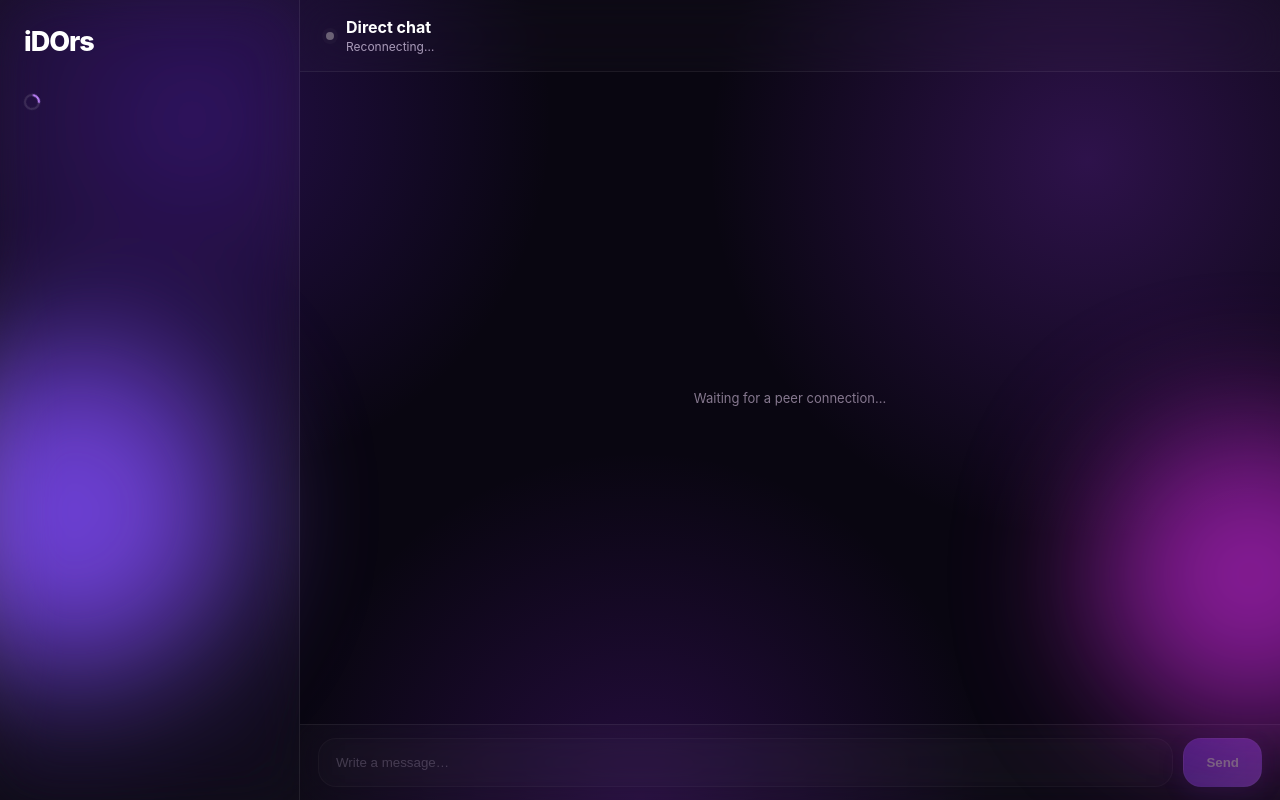
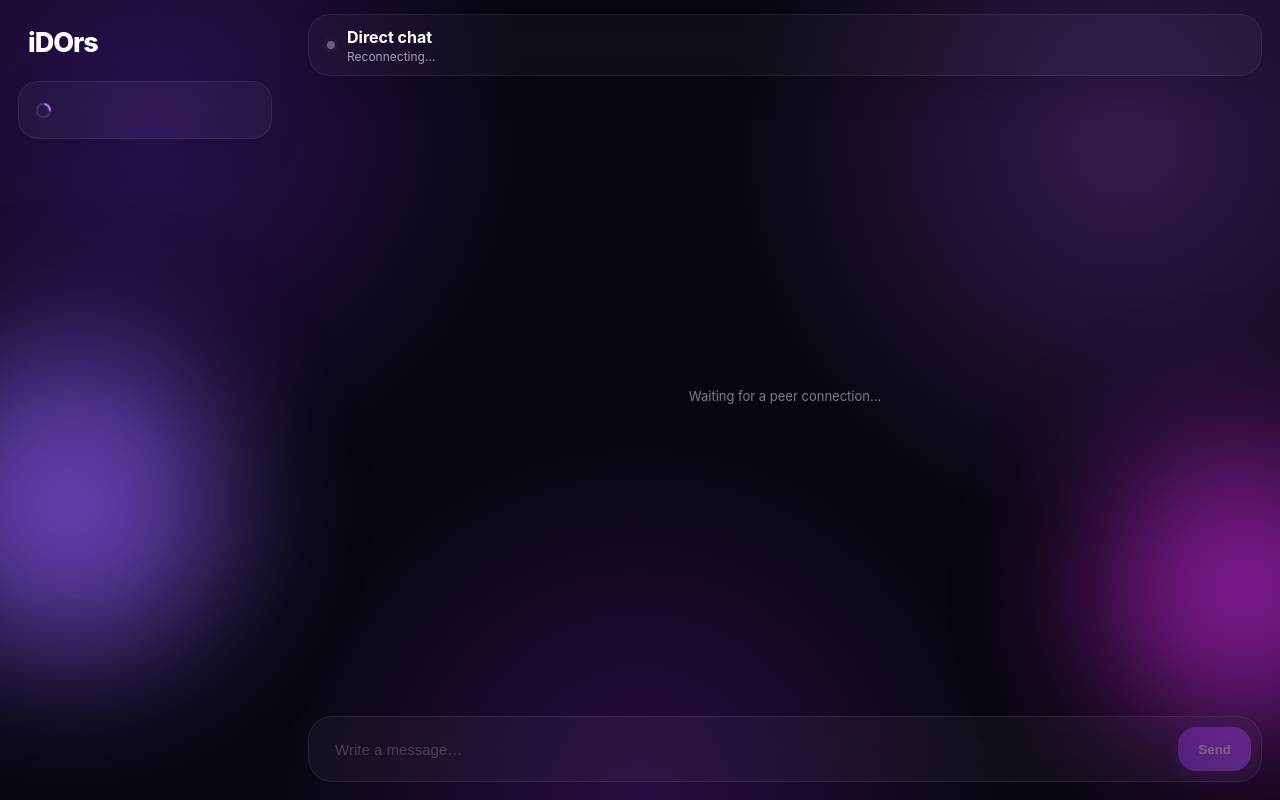
Before and after one commit to Daynighter/idors, a website: page apps/web/index.html in a window 1280 px wide. Drawn offline with Linux system fonts and the light colour scheme.

Commit message:
style: refine glass UI with Apple-like rounded surfaces

```diff
--- a/apps/web/index.html
+++ b/apps/web/index.html
@@ -8,39 +8,39 @@
 *{box-sizing:border-box}
 :root{font-family:Inter,ui-sans-serif,system-ui,-apple-system,BlinkMacSystemFont,"Segoe UI",sans-serif;color:#fff;background:#090611}
 html,body{margin:0;width:100%;height:100%;overflow:hidden}
-body{position:relative;background:radial-gradient(circle at 15% 15%,#5b21b655 0,transparent 28%),radial-gradient(circle at 85% 20%,#9333ea44 0,transparent 30%),radial-gradient(circle at 50% 100%,#7e22ce3d 0,transparent 34%),#090611}
-body:before,body:after{content:"";position:fixed;border-radius:50%;filter:blur(65px);pointer-events:none;opacity:.7;animation:float 12s ease-in-out infinite alternate}
-body:before{width:320px;height:320px;background:#8b5cf6;left:-100px;top:45%}
-body:after{width:280px;height:280px;background:#c026d3;right:-80px;bottom:8%;animation-delay:-4s}
-@keyframes float{from{transform:translate3d(0,0,0) scale(1)}to{transform:translate3d(35px,-25px,0) scale(1.12)}}
-.app{position:relative;width:100%;height:100%;display:grid;grid-template-columns:300px 1fr;overflow:hidden;background:transparent}
-.sidebar{border-right:1px solid #ffffff14;background:#ffffff08;backdrop-filter:blur(28px) saturate(140%);-webkit-backdrop-filter:blur(28px) saturate(140%);display:flex;flex-direction:column}
-.brand{padding:25px 24px;font-size:27px;font-weight:800;letter-spacing:-1px;color:#fff}
-.connection{height:38px;display:flex;align-items:center;padding:0 24px;color:#bbaed1}
-.loader{width:16px;height:16px;border:2px solid #ffffff20;border-top-color:#c084fc;border-radius:50%;animation:spin .7s linear infinite}
+body{position:relative;background:radial-gradient(circle at 12% 15%,#6d28d955 0,transparent 28%),radial-gradient(circle at 88% 18%,#a855f744 0,transparent 30%),radial-gradient(circle at 50% 100%,#7e22ce42 0,transparent 35%),#090611}
+body:before,body:after{content:"";position:fixed;border-radius:50%;filter:blur(70px);pointer-events:none;opacity:.7;animation:float 13s ease-in-out infinite alternate}
+body:before{width:300px;height:300px;background:#8b5cf6;left:-90px;top:45%}
+body:after{width:260px;height:260px;background:#c026d3;right:-70px;bottom:8%;animation-delay:-4s}
+@keyframes float{from{transform:translate3d(0,0,0) scale(1)}to{transform:translate3d(30px,-22px,0) scale(1.1)}}
+.app{position:relative;width:100%;height:100%;display:grid;grid-template-columns:290px 1fr;overflow:hidden;background:transparent}
+.sidebar{padding:18px;background:transparent;display:flex;flex-direction:column;gap:14px}
+.brand{padding:8px 10px;font-size:27px;font-weight:800;letter-spacing:-1px}
+.connection{height:58px;padding:0 17px;display:flex;align-items:center;gap:10px;border:1px solid #ffffff13;border-radius:20px;background:#ffffff09;box-shadow:0 12px 35px #0002;backdrop-filter:blur(24px);-webkit-backdrop-filter:blur(24px)}
+.loader{width:15px;height:15px;border:2px solid #ffffff20;border-top-color:#c084fc;border-radius:50%;animation:spin .7s linear infinite}
 @keyframes spin{to{transform:rotate(360deg)}}
-.peers{overflow:auto;flex:1;padding:10px 8px}
-.peer{padding:13px 14px;border-radius:16px;cursor:pointer;display:flex;align-items:center;gap:12px;transition:.2s;background:transparent}
-.peer:hover,.peer.active{background:#ffffff10}
-.avatar{width:42px;height:42px;border-radius:50%;display:grid;place-items:center;background:linear-gradient(145deg,#a855f7,#6d28d9);box-shadow:0 8px 28px #7c3aed44;color:#fff;font-weight:800}
-.peer-name{font-weight:650}.peer-state{font-size:11px;color:#b8acc8;margin-top:2px}
-.chat{position:relative;display:grid;grid-template-rows:72px 1fr 76px;min-width:0;background:transparent}
-.head{padding:0 26px;border-bottom:1px solid #ffffff10;display:flex;align-items:center;gap:12px;background:#ffffff05;backdrop-filter:blur(24px);-webkit-backdrop-filter:blur(24px)}
+.peers{overflow:auto;flex:1;display:flex;flex-direction:column;gap:10px;padding:2px}
+.peer{padding:13px;border:1px solid #ffffff12;border-radius:20px;cursor:pointer;display:flex;align-items:center;gap:12px;background:#ffffff08;box-shadow:0 10px 28px #00018;backdrop-filter:blur(22px);-webkit-backdrop-filter:blur(22px);transition:.2s}
+.peer:hover,.peer.active{background:#ffffff12;border-color:#ffffff20;transform:translateY(-1px)}
+.avatar{width:42px;height:42px;border-radius:14px;display:grid;place-items:center;background:linear-gradient(145deg,#a855f7,#6d28d9);box-shadow:0 8px 25px #7c3aed44;color:#fff;font-weight:800}
+.peer-name{font-weight:650}.peer-state{font-size:11px;color:#b8acc8;margin-top:3px}
+.chat{position:relative;display:grid;grid-template-rows:76px 1fr 84px;min-width:0;background:transparent}
+.head{margin:14px 18px 0;padding:0 18px;border:1px solid #ffffff12;border-radius:22px;display:flex;align-items:center;gap:12px;background:#ffffff08;box-shadow:0 12px 35px #0002;backdrop-filter:blur(24px);-webkit-backdrop-filter:blur(24px)}
 .head-info{min-width:0}.title{font-weight:750}.subtitle{font-size:12px;color:#a99bb9;margin-top:2px}
 .status-dot{width:8px;height:8px;border-radius:50%;background:#6b6175;box-shadow:0 0 0 4px #ffffff06}.status-dot.online{background:#c084fc;box-shadow:0 0 14px #c084fc}
-.messages{padding:28px;overflow:auto;background:transparent;scroll-behavior:smooth}
+.messages{padding:32px 28px;overflow:auto;background:transparent;scroll-behavior:smooth}
 .empty{height:100%;display:grid;place-items:center;color:#86788f;font-size:13px;text-align:center}
-.msg{width:max-content;max-width:min(70%,560px);padding:11px 14px;border-radius:18px;background:#ffffff0d;border:1px solid #ffffff10;margin:8px 0;box-shadow:0 8px 30px #0002;backdrop-filter:blur(18px);-webkit-backdrop-filter:blur(18px);line-height:1.45}
-.mine{margin-left:auto;background:linear-gradient(135deg,#7c3aedcc,#a855f7c7);border-color:#ffffff18;box-shadow:0 10px 32px #7c3aed35}
+.msg{width:max-content;max-width:min(70%,560px);padding:11px 15px;border-radius:20px;background:#ffffff0d;border:1px solid #ffffff0e;margin:9px 0;box-shadow:0 8px 28px #00018;backdrop-filter:blur(18px);-webkit-backdrop-filter:blur(18px);line-height:1.45}
+.mine{margin-left:auto;background:linear-gradient(135deg,#7c3aedd9,#a855f7d1);border-color:#ffffff18;box-shadow:0 10px 30px #7c3aed35}
 .time{font-size:10px;color:#ddd0e6;opacity:.6;margin-top:4px;text-align:right}
-.composer{display:flex;gap:10px;padding:13px 18px;border-top:1px solid #ffffff10;background:#ffffff06;backdrop-filter:blur(26px);-webkit-backdrop-filter:blur(26px)}
-.composer input{flex:1;min-width:0;padding:14px 17px;border:1px solid #ffffff14;border-radius:18px;outline:none;background:#ffffff0b;color:#fff;backdrop-filter:blur(20px);-webkit-backdrop-filter:blur(20px)}
-.composer input::placeholder{color:#8e819a}.composer input:focus{border-color:#a855f766;box-shadow:0 0 0 3px #a855f71a}
-.composer button{border:1px solid #ffffff16;border-radius:18px;padding:0 22px;background:linear-gradient(135deg,#7c3aed,#a855f7);color:#fff;font-weight:750;cursor:pointer;box-shadow:0 8px 26px #7c3aed44;transition:.2s}
-.composer button:hover{transform:translateY(-1px);box-shadow:0 12px 32px #7c3aed5c}
+.composer{margin:0 18px 18px;padding:10px;border:1px solid #ffffff14;border-radius:24px;background:#ffffff0a;box-shadow:0 14px 40px #00025;backdrop-filter:blur(28px);-webkit-backdrop-filter:blur(28px);display:flex;gap:8px}
+.composer input{flex:1;min-width:0;padding:13px 16px;border:0;outline:none;background:transparent;color:#fff;font-size:15px}
+.composer input::placeholder{color:#91849e}.composer input:focus{outline:none}
+.composer button{border:0;border-radius:18px;padding:0 20px;background:linear-gradient(135deg,#7c3aed,#a855f7);color:#fff;font-weight:750;cursor:pointer;box-shadow:0 7px 22px #7c3aed40;transition:.2s}
+.composer button:hover{transform:scale(1.02)}
 .composer button:disabled,.composer input:disabled{opacity:.4;cursor:not-allowed}
 ::-webkit-scrollbar{width:7px}::-webkit-scrollbar-thumb{background:#ffffff18;border-radius:99px}
-@media(max-width:700px){.app{grid-template-columns:1fr}.sidebar{display:none}}
+@media(max-width:700px){.app{grid-template-columns:1fr}.sidebar{display:none}.head{margin:10px 10px 0}.composer{margin:0 10px 10px}.messages{padding:24px 16px}}
 </style>
 </head>
 <body>
```
